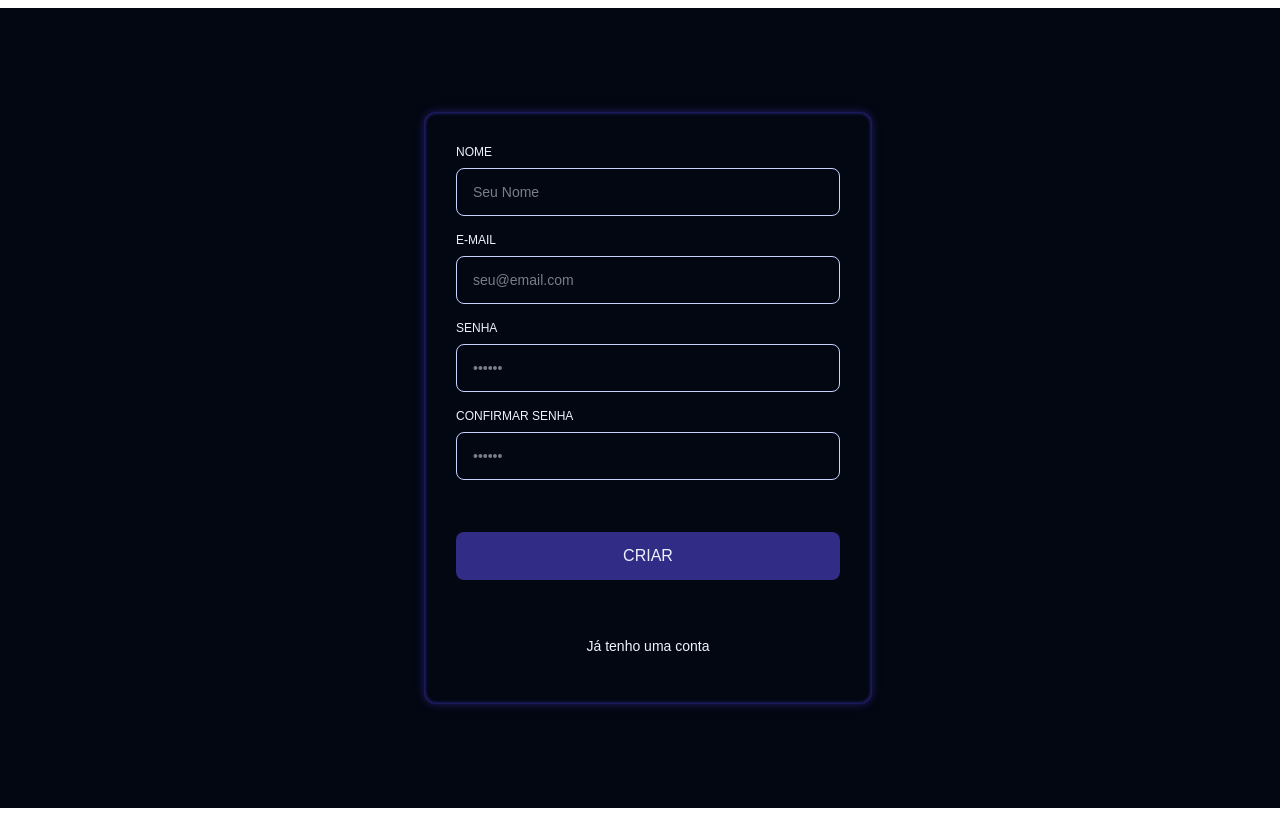
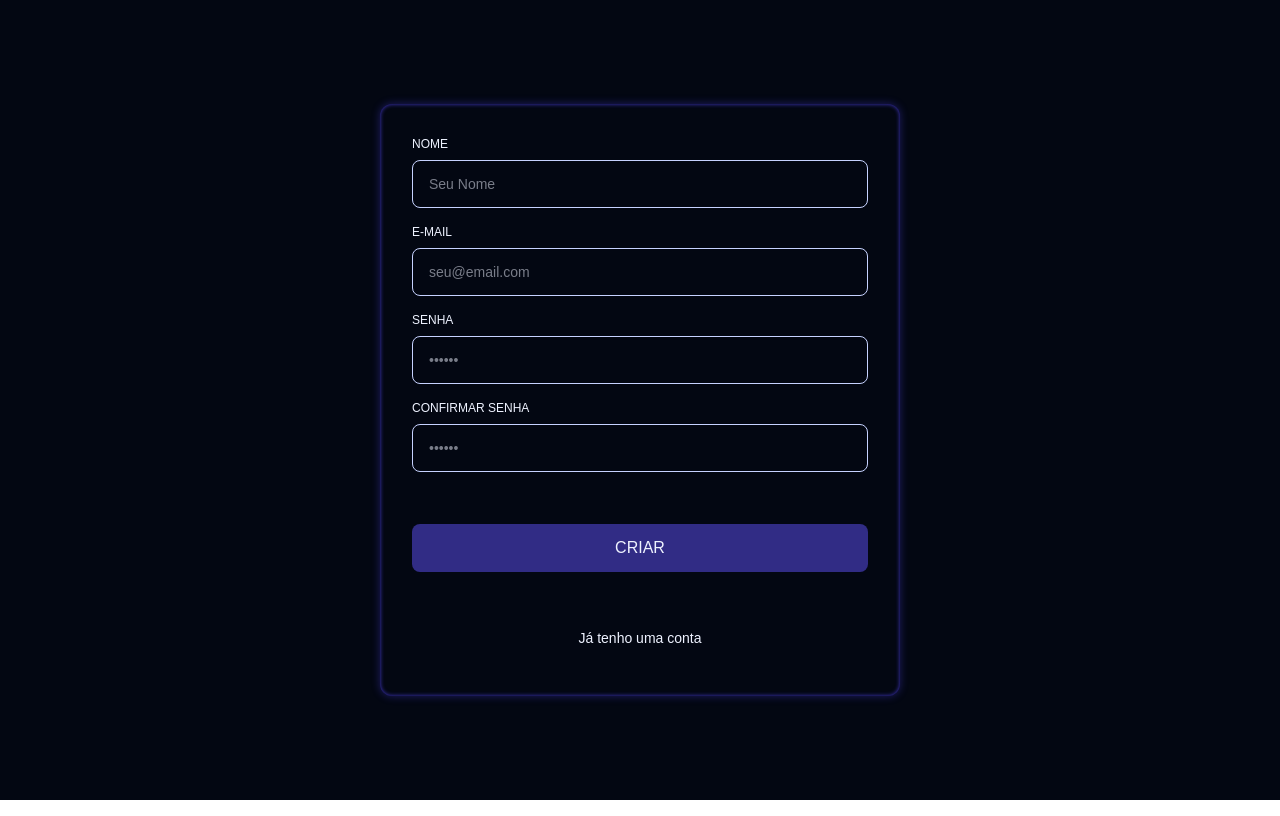
Before and after one commit to igorsantos-p/app_reembolso, a React (Vite) app: page /signup in a window 1280 px wide. Built offline with nearby package versions, Linux system fonts and the light colour scheme; no server answers; a web font is replaced by a local one.

Commit message:
ajustando estilos de layout e adicionando espaçamento no formulário de login

```diff
--- a/src/components/AppLayout.tsx
+++ b/src/components/AppLayout.tsx
@@ -3,8 +3,8 @@ import { Header } from "./Header"
 
 export function AppLayout() {
     return (
-        <div className="w-screen h-screen flex flex-col items-center m-2">
-            <main className="w-full p-3 md:w-auto">
+        <div className="w-screen h-screen flex flex-col items-center">
+            <main className="w-[90%] sm:w-150 mx-2">
                 <Header />
                 <Outlet />
             </main>
--- a/src/components/AuthLayout.tsx
+++ b/src/components/AuthLayout.tsx
@@ -2,8 +2,8 @@ import { Outlet } from "react-router";
 
 export function AuthLayout() {
     return (
-        <div className="w-screen h-screen flex flex-col justify-center items-center m-2">
-            <main className="p-8 rounded-xl shadow-indigo-glow md:min-w-md box-border">
+        <div className="w-screen h-screen flex flex-col justify-center items-center">
+            <main className="w-[82%] p-8 rounded-xl shadow-indigo-glow flex mx-2 sm:w-130">
                 <Outlet />
             </main>
 
--- a/src/pages/SignIn.tsx
+++ b/src/pages/SignIn.tsx
@@ -52,6 +52,7 @@ export function SignIn() {
         <form action={formAction} className="w-full flex flex-col gap-4">
             <Input type="email" name="email" required legend="E-mail" placeholder="seu@email.com" onChange={() => setError("")} />
             <Input type="password" name="password" required legend="Senha" placeholder="••••••" onChange={() => setError("")} />
+
             <div className="max-w-95 min-h-5 flex justify-center">
                 {
                     state && (
```
